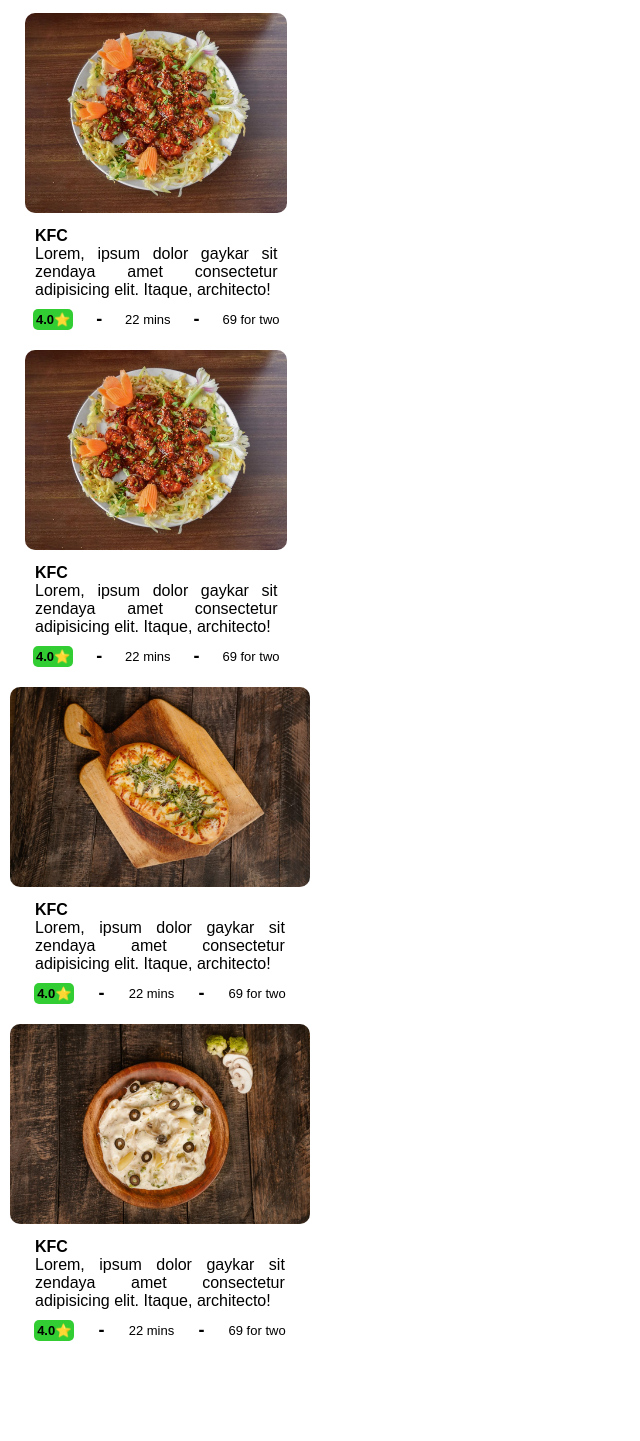
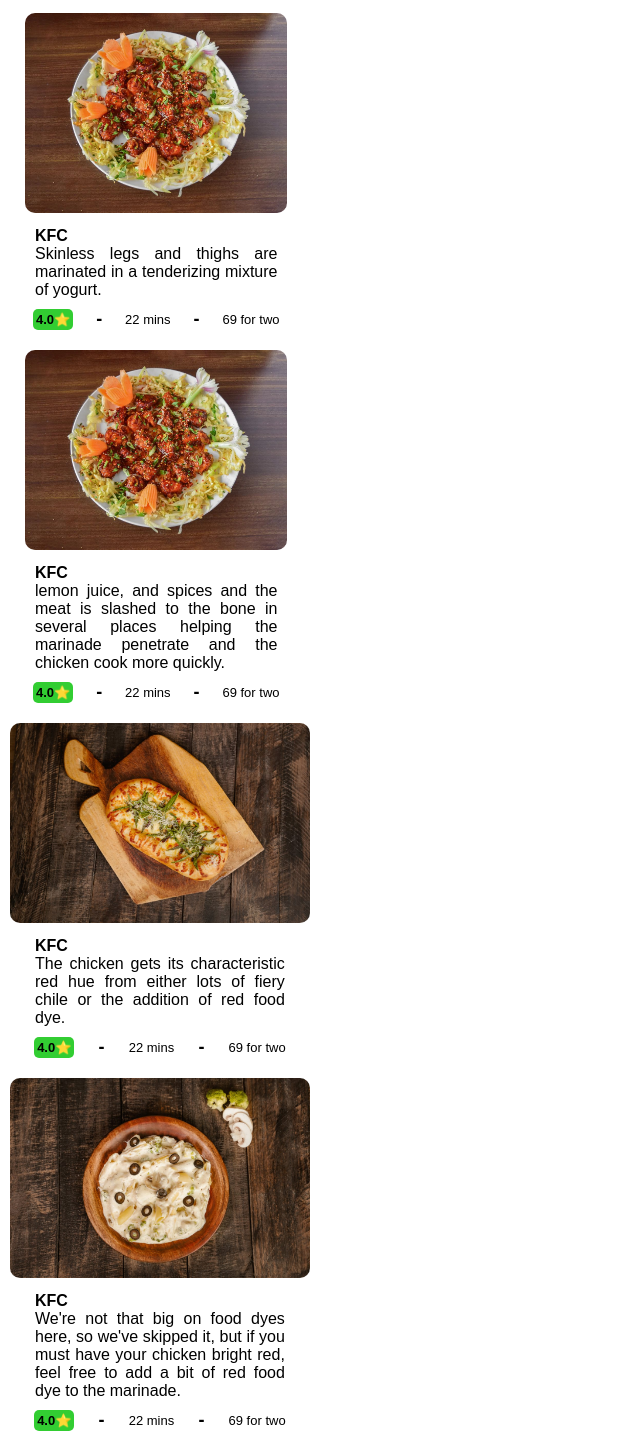
Before and after one commit to DhanasekaranRanijth/hari, a website built with Vite: page index.html in a window 1280 px wide. Shown: the part 410-1851 px from the top of the page, without its empty margins (0-640 px from the left). Before the commit the page ends 1761 px from the top, so only its background shows below. Built offline with nearby package versions, Linux system fonts and the light colour scheme.

Commit message:
Update index.html

```diff
--- a/index.html
+++ b/index.html
@@ -73,7 +73,7 @@
               KFC
             </div>
             <div class="grid_item_desc_body">
-              Lorem, ipsum dolor gaykar sit zendaya amet consectetur adipisicing elit. Itaque, architecto!
+              Skinless legs and thighs are marinated in a tenderizing mixture of yogurt.
             </div>
           </div>
         </div>
@@ -108,7 +108,10 @@
               KFC
             </div>
             <div class="grid_item_desc_body">
-              Lorem, ipsum dolor gaykar sit zendaya amet consectetur adipisicing elit. Itaque, architecto!
+           lemon juice, and spices and the meat is slashed to the bone in several places helping the marinade
+              penetrate and the chicken cook more quickly.
+
+
             </div>
           </div>
         </div>
@@ -142,7 +145,9 @@
               KFC
             </div>
             <div class="grid_item_desc_body">
-              Lorem, ipsum dolor gaykar sit zendaya amet consectetur adipisicing elit. Itaque, architecto!
+
+The chicken gets its characteristic red hue from either lots of fiery chile or the addition of red food dye.
+
             </div>
           </div>
         </div>
@@ -176,7 +181,8 @@
               KFC
             </div>
             <div class="grid_item_desc_body">
-              Lorem, ipsum dolor gaykar sit zendaya amet consectetur adipisicing elit. Itaque, architecto!
+
+We're not that big on food dyes here, so we've skipped it, but if you must have your chicken bright red, feel free to add a bit of red food dye to the marinade.
             </div>
           </div>
         </div>
```
